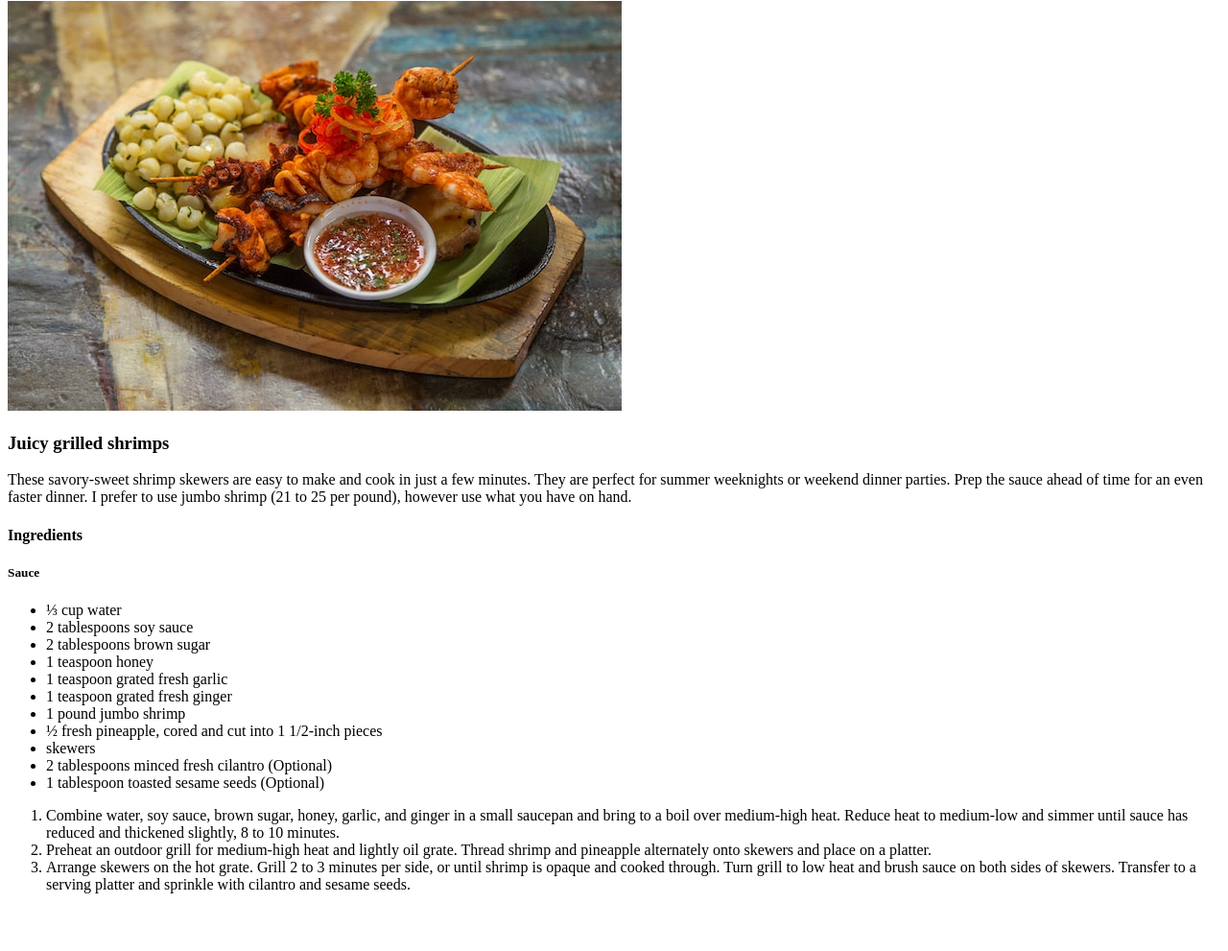
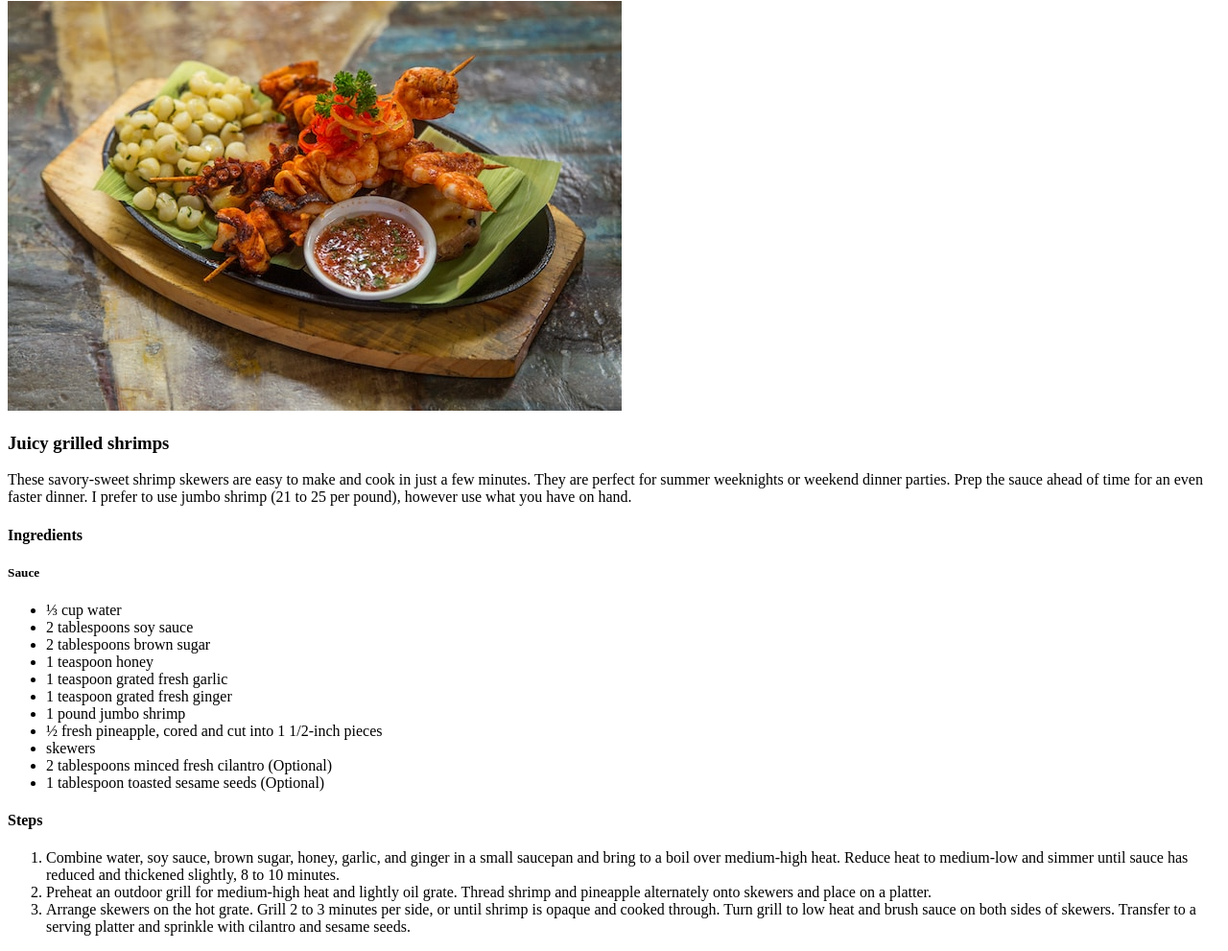
Before and after one commit to KevinChrist02/odin-recipes, a plain HTML site: page recipes/shrimps.html in a window 1280 px wide. Shown: the part 79-1070 px from the top of the page at 96% size. Before the commit the page ends 1026 px from the top, so only its background shows below. Drawn offline with Linux system fonts and the light colour scheme.

Commit message:
correct spelling mistake and add a step heading in the shrimp recipe file

```diff
--- a/recipes/shrimps.html
+++ b/recipes/shrimps.html
@@ -30,6 +30,7 @@
         <li>2 tablespoons minced fresh cilantro (Optional)</li>
         <li>1 tablespoon toasted sesame seeds (Optional)</li>
     </ul>
+    <h4>Steps</h4>
     <ol>
         <li>Combine water, soy sauce, brown sugar, honey, garlic, and ginger in a small saucepan and bring to a boil over medium-high heat. Reduce heat to medium-low and simmer until sauce has reduced and thickened slightly, 8 to 10 minutes.</li>
         <li>Preheat an outdoor grill for medium-high heat and lightly oil grate. Thread shrimp and pineapple alternately onto skewers and place on a platter.</li>
```
Also changed, not shown: 1 other file.
